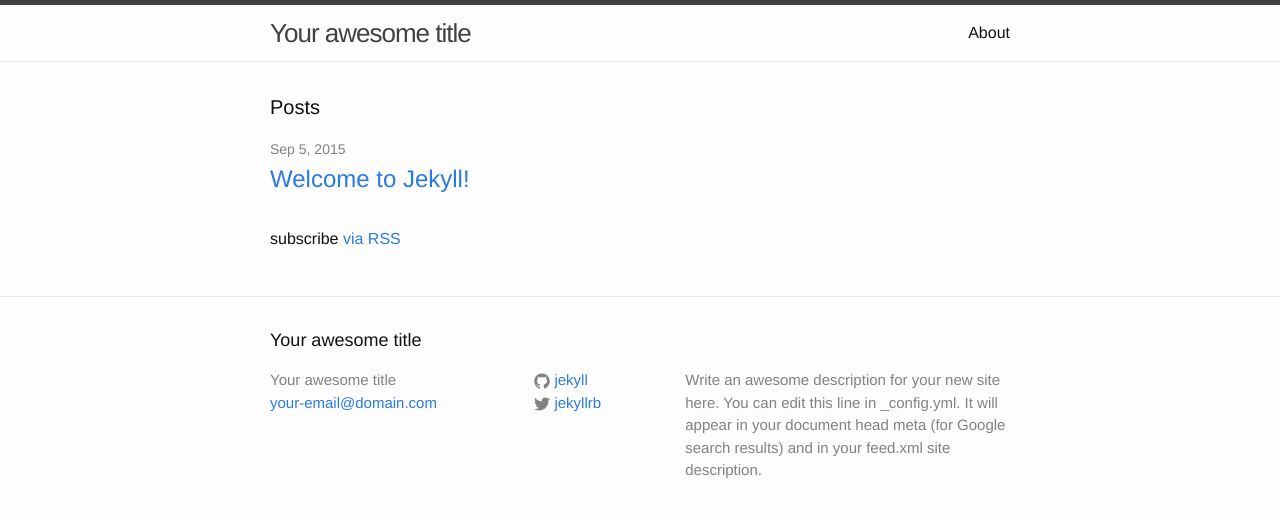
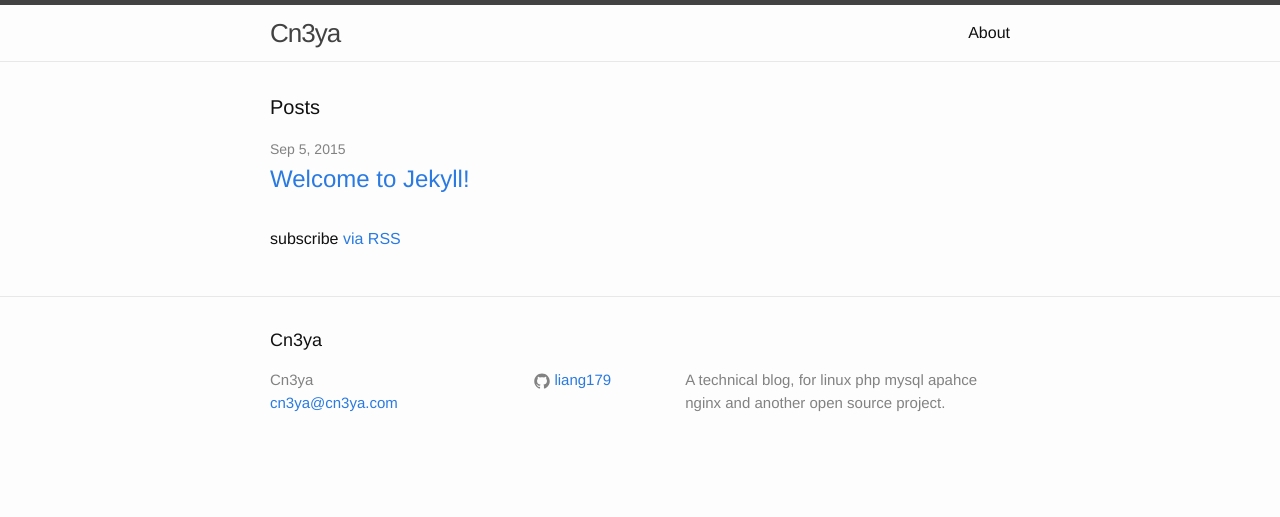
Before and after one commit to cn3ya/cn3ya.github.io, a Jekyll site: the page built from index.html, in a window 1280 px wide. Shown: the top 517 px of the page. Built offline with Jekyll 4.4.1, drawn with Linux system fonts in a browser that asks for light colours.

Commit message:
Update _config.yml

```diff
--- a/_config.yml
+++ b/_config.yml
@@ -1,14 +1,11 @@
 # Site settings
-title: Your awesome title
-email: your-email@domain.com
+title: Cn3ya
+email: cn3ya@cn3ya.com
 description: > # this means to ignore newlines until "baseurl:"
-  Write an awesome description for your new site here. You can edit this
-  line in _config.yml. It will appear in your document head meta (for
-  Google search results) and in your feed.xml site description.
+  A technical blog, for linux php mysql apahce nginx and another open source project.
 baseurl: "" # the subpath of your site, e.g. /blog/
-url: "http://yourdomain.com" # the base hostname & protocol for your site
-twitter_username: jekyllrb
-github_username:  jekyll
+url: "http://www.cn3ya.com" # the base hostname & protocol for your site
+github_username:  liang179
 
 # Build settings
 markdown: kramdown
```
